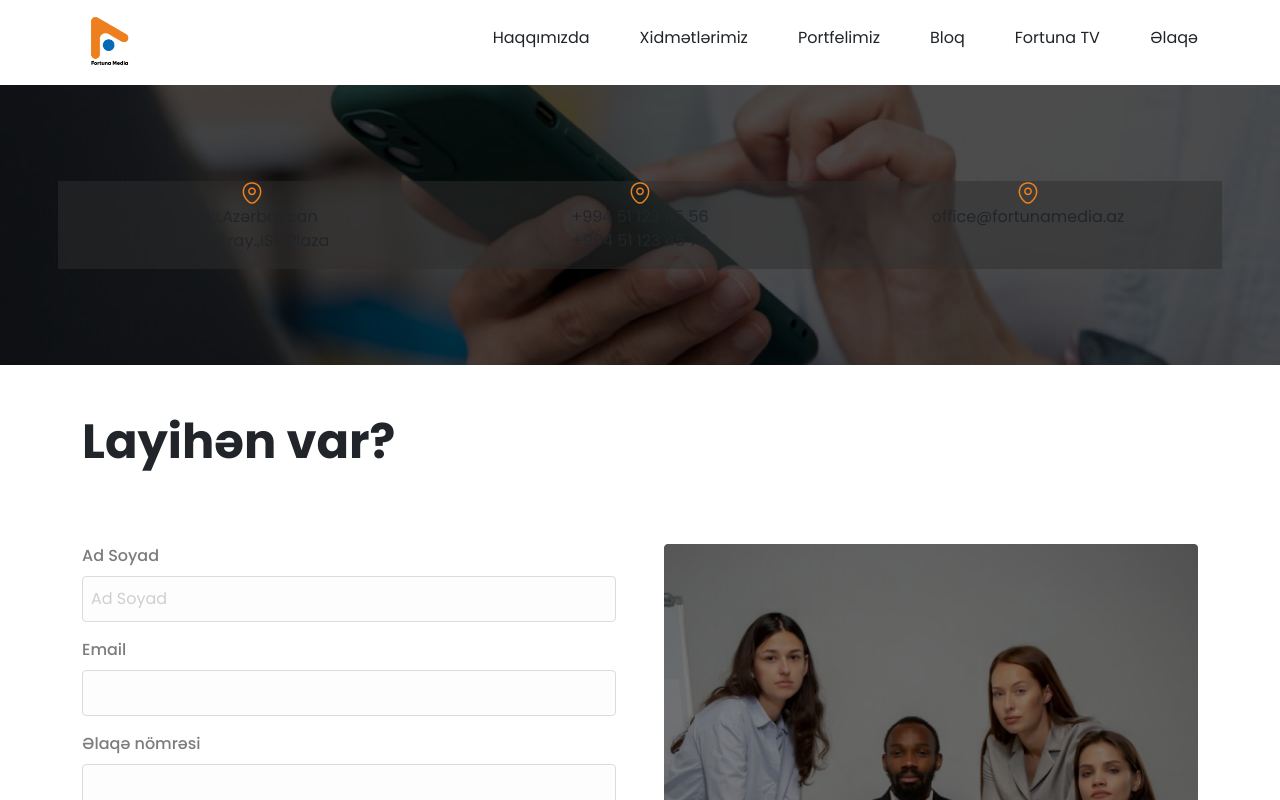
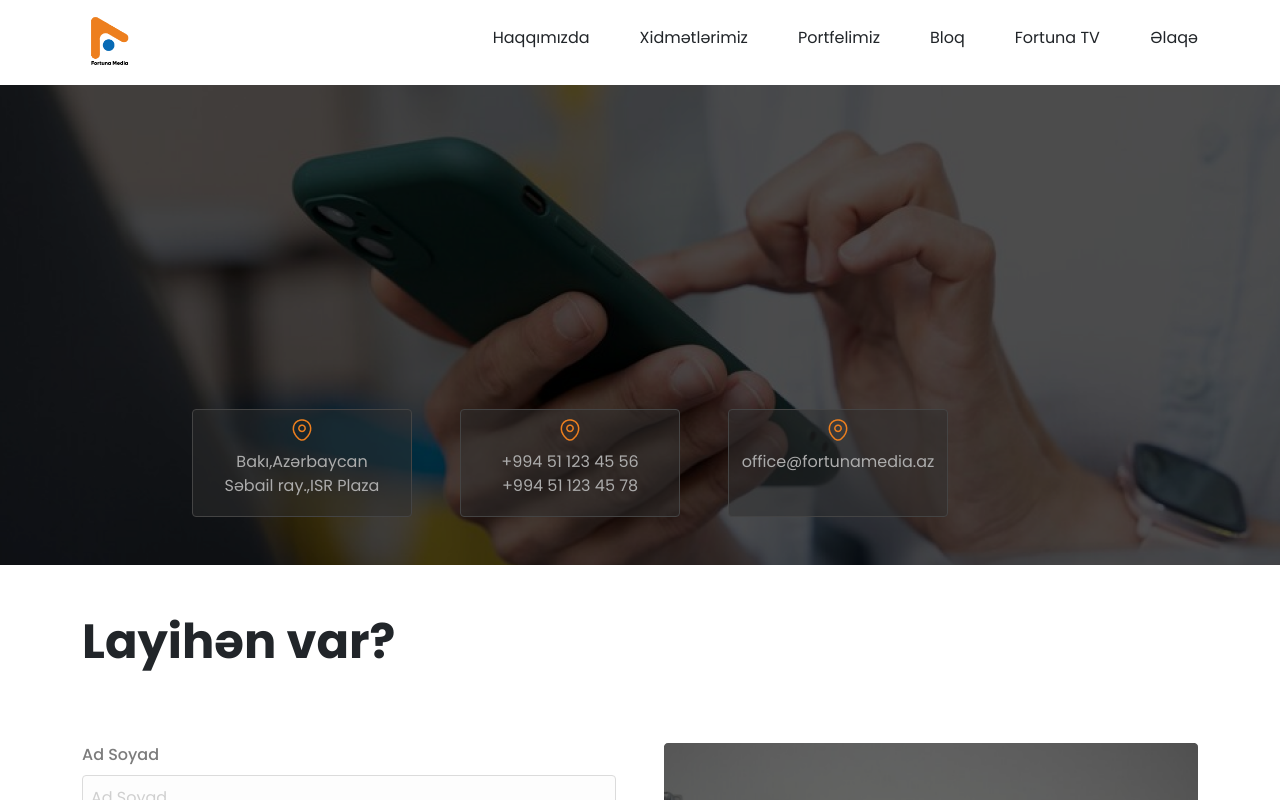
Before and after one commit to AysheUlukhan/fortuna-media, a React (Vite) app: page /contact in a window 1280 px wide. Shown: the top 800 px of the page. Built offline with nearby package versions, Linux system fonts and the light colour scheme.

Commit message:
contact page updated

```diff
--- a/src/assets/css/contact.css
+++ b/src/assets/css/contact.css
@@ -3,11 +3,22 @@
     background-position: center;
     background-size: cover;
     background-repeat: no-repeat;
+    height: 480px;
 }
+
+
 
 .fm-contact .fm-content-info {
     background-color: #2E2E2E80;
+    border-radius: 4px;
+    border: 1px solid #444444;
+    width: 220px;
+    height: 108px;
+    color: #ACACAC;
+
 }
+
+
 
 .fm-contact .fm-contact-btn {
     border-radius: 4px;
--- a/src/pages/Contact.jsx
+++ b/src/pages/Contact.jsx
@@ -2,25 +2,36 @@ import React from 'react';
 import '../assets/css/contact.css';
 import location from '../assets/images/contact-page-img/location_..png';
 import contact_hero from '../assets/images/contact-page-img/contact-content.png';
-
+// import image1 from '../assets/images/home-page-img/home-service-1.png'
+// import image2 from '../assets/images/home-page-img/home-service-2.png'
+// import image3 from '../assets/images/home-page-img/home-service-3.png'
 const Contact = () => {
   return (
     <div className='fm-contact'>
-      <section className='fm-contact-hero mb-5 py-5'>
-        <div className='container py-5'>
-          <div className='row g-5'>
-            <div className='fm-content-info text-center col-lg-4'>
-              <img src={location} alt="" />
-              <p>Bakı,Azərbaycan <br /> Səbail ray.,ISR Plaza</p>
+      <section className='fm-contact-hero w-100 mb-5 py-5 position-relative'>
+        <div className='container py-5 position-absolute bottom-0 '>
+          <div className='d-flex justify-content-center flex-wrap gap-5 '>
+            <div className='text-center '>
+              <div className='fm-content-info py-2'>
+                <img className='pb-2' src={location} alt="" />
+                <p>Bakı,Azərbaycan <br /> Səbail ray.,ISR Plaza</p>
+              </div>
+
             </div>
-            <div className='fm-content-info text-center col-lg-4'>
-              <img src={location} alt="" />
-              <p className='mb-0'>+994 51 123 45 56</p>
-              <p className='mb-0'>+994 51 123 45 78</p>
+            <div className=' text-center'>
+              <div className='fm-content-info py-2'>
+                <img src={location} alt="" className='pb-2' />
+                <p className='mb-0'>+994 51 123 45 56</p>
+                <p className='mb-0'>+994 51 123 45 78</p>
+              </div>
+
             </div>
-            <div className='fm-content-info text-center col-lg-4'>
-              <img src={location} alt="" />
-              <p>office@fortunamedia.az</p>
+            <div className=' text-center'>
+              <div className='fm-content-info py-2'>
+                <img className='pb-2' src={location} alt="" />
+                <p>office@fortunamedia.az</p>
+              </div>
+
             </div>
           </div>
         </div>
```
